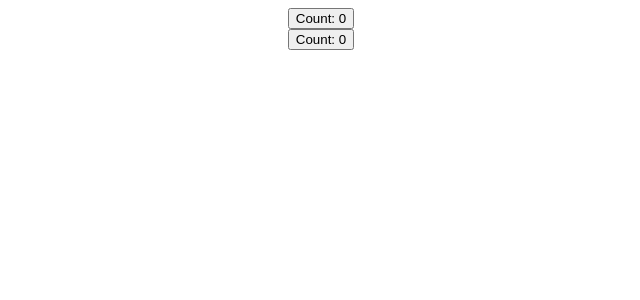
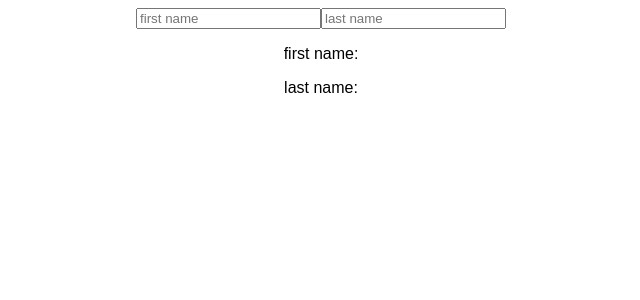
Before and after one commit to Parikshit-Hooda/react-hooks-codevolution, a React (Create React App) app: page / in a window 1280 px wide. Shown: the top 300 px of the page, without its empty margins (319-959 px from the left). Built offline with nearby package versions, Linux system fonts and the light colour scheme.

Commit message:
React Hooks Tutorial - 4 - useState with object

```diff
--- a/src/App.js
+++ b/src/App.js
@@ -1,12 +1,14 @@
 import "./styles.css";
-import HookCounter from "./HookCounter";
-import HookCounter2 from "./HookCounter2";
+// import HookCounter from "./HookCounter";
+// import HookCounter2 from "./HookCounter2";
+import HookCounter3 from "./HookCounter3";
 
 export default function App() {
   return (
     <div className="App">
-      <HookCounter />
-      <HookCounter2 />
+      {/* <HookCounter /> */}
+      {/* <HookCounter2 /> */}
+      <HookCounter3 />
     </div>
   );
 }
--- /dev/null
+++ b/src/HookCounter3.js
@@ -0,0 +1,28 @@
+import React, { useState } from "react";
+
+function HookCounter3() {
+  const phFN = "first name",
+    phLN = "last name";
+  const [name, setName] = useState({ firstName: "", lastName: "" });
+
+  return (
+    <div>
+      <input
+        type="text"
+        value={name.firstName}
+        placeholder={phFN}
+        onChange={(e) => setName({ ...name, firstName: e.target.value })}
+      />
+      <input
+        type="text"
+        value={name.lastName}
+        placeholder={phLN}
+        onChange={(e) => setName({ ...name, lastName: e.target.value })}
+      />
+      <p>first name: {name.firstName}</p>
+      <p>last name: {name.lastName}</p>
+    </div>
+  );
+}
+
+export default HookCounter3;
```
